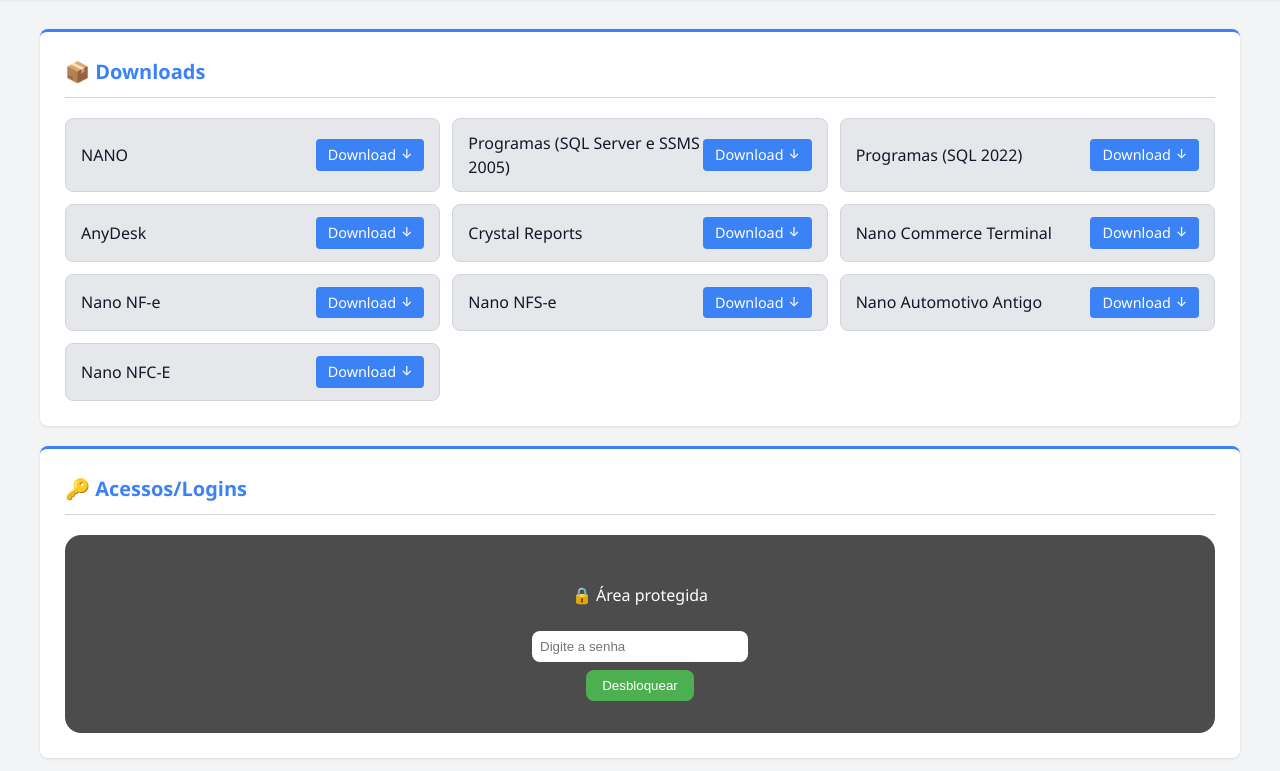
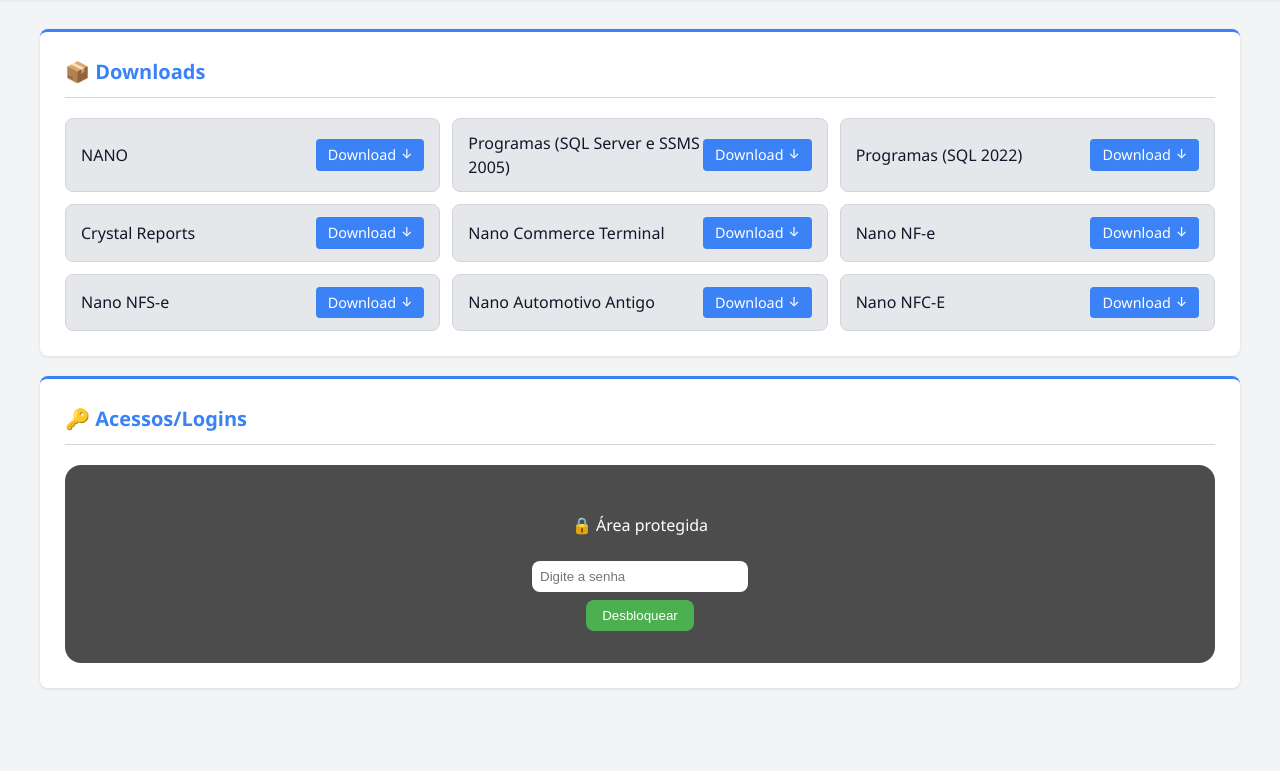
Before and after one commit to dev-brunoliveira/Nanopainel, a plain HTML site: page index.html in a window 1280 px wide. Shown: the part 77-848 px from the top of the page. After the commit the page ends 825 px from the top, so only its background shows below. Drawn offline with Linux system fonts and the light colour scheme.

Commit message:
Update index.html

```diff
--- a/index.html
+++ b/index.html
@@ -64,10 +64,6 @@
         <div class="download-item">
           <strong>Programas (SQL 2022)</strong>
           <a href="#" onclick="verificarSenha('https://go.microsoft.com/fwlink/p/?linkid=2215158&clcid=0x416&culture=pt-br&country=br')">Download</a>
-        </div>
-        <div class="download-item">
-          <strong>AnyDesk</strong>
-          <a href="#" onclick="verificarSenha('https://anydesk.com/pt/downloads')">Download</a>
         </div>
         <div class="download-item">
           <strong>Crystal Reports</strong>
```
